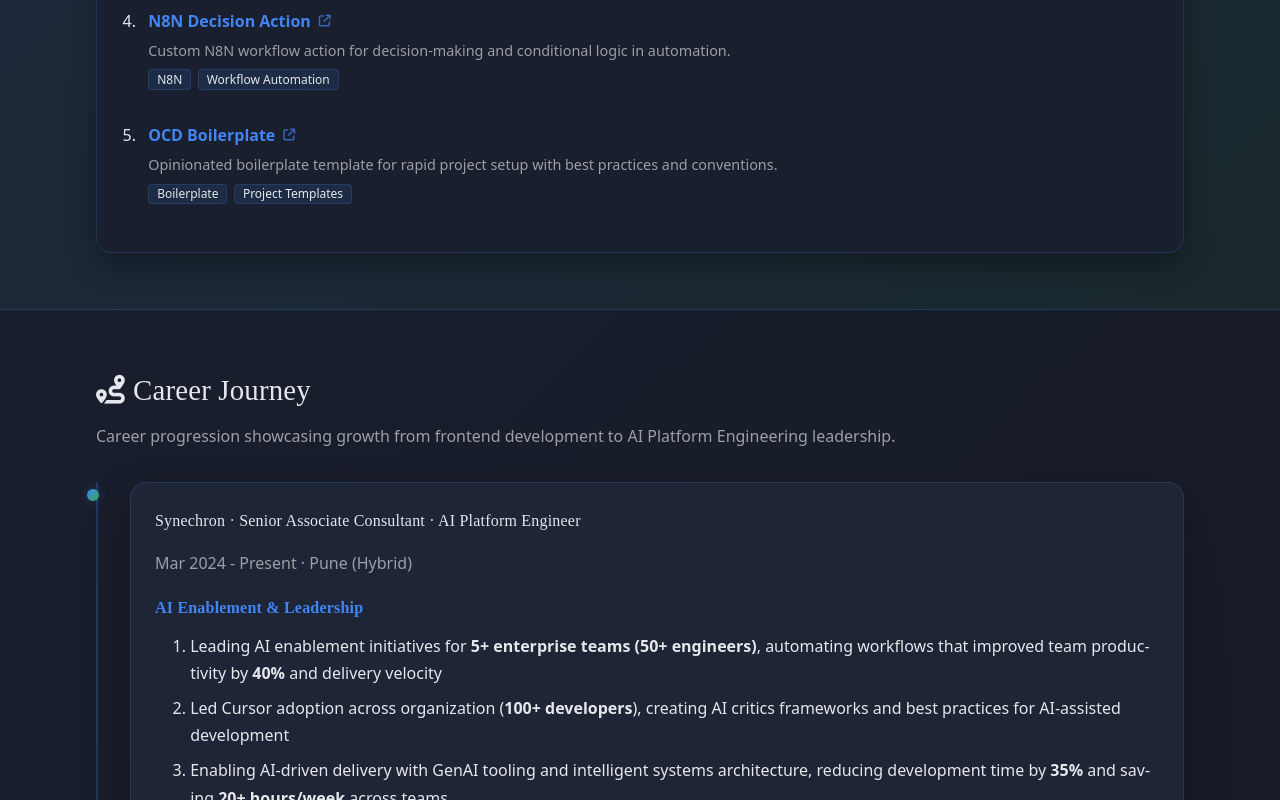
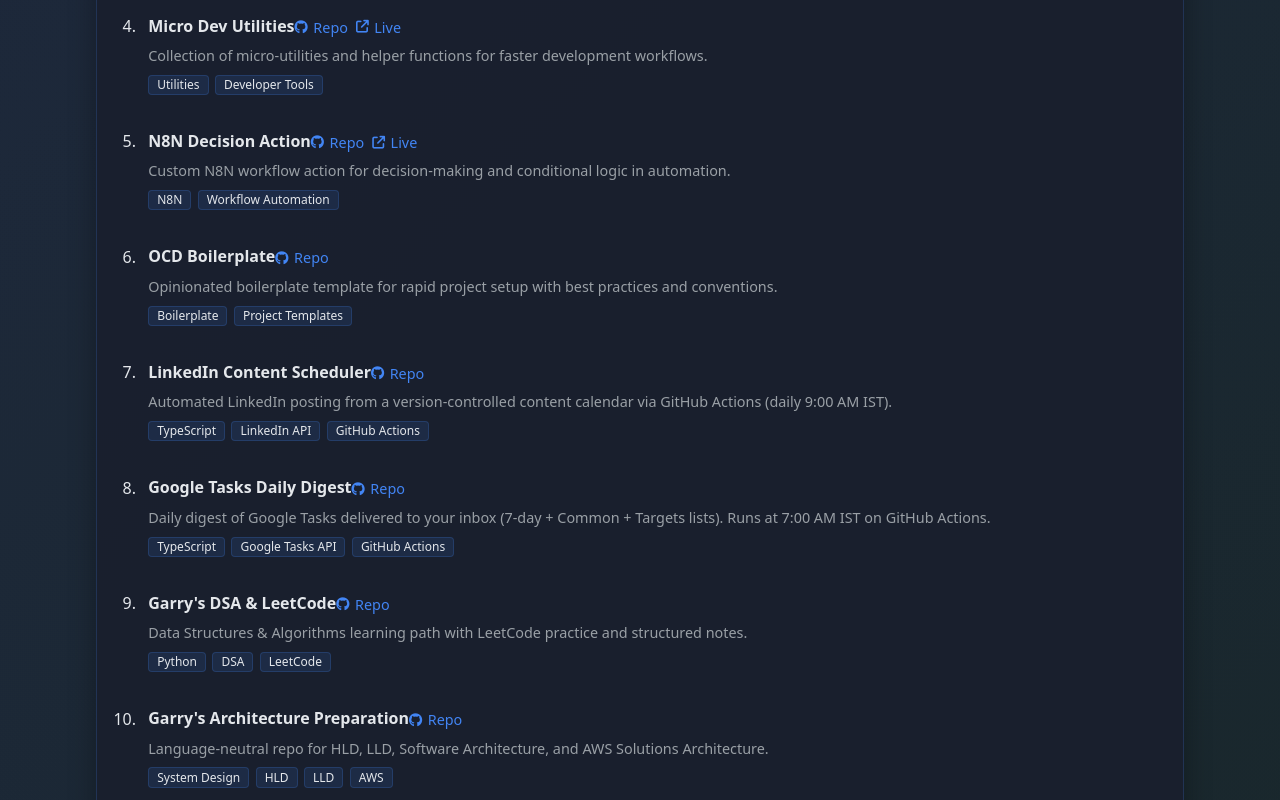
Before and after one commit to girijashankarj/portfolio, a React (Vite) app: page / in a window 1280 px wide. Shown: the part 7760-8560 px from the top of the page. Built offline with nearby package versions, Linux system fonts and the light colour scheme; no server answers.

Commit message:
Common Links

```diff
--- a/src/common/constants.ts
+++ b/src/common/constants.ts
@@ -6,10 +6,29 @@
     id: 'rag-harness',
     title: 'RAG Repo Harness',
     url: 'https://github.com/girijashankarj/garry-rag-repo-harness',
+    liveUrl: 'https://girijashankarj.github.io/garry-rag-repo-harness/',
     category: 'ai-ml',
     description: 'Retrieval-Augmented Generation (RAG) system for codebase knowledge extraction and intelligent Q&A.',
     technologies: ['RAG', 'LLM', 'Vector Databases', 'Semantic Search'],
     highlights: ['Codebase indexing', 'Semantic search', 'AI-powered Q&A']
+  },
+  {
+    id: 'tech-news-aggregator',
+    title: 'Tech News Aggregator',
+    url: 'https://github.com/girijashankarj/garry-tech-news-aggregator',
+    category: 'dev-tools',
+    description: 'Automated tech news aggregator: fetches RSS, filters by relevance, sends curated daily digests via email (GitHub Actions).',
+    technologies: ['TypeScript', 'RSS', 'GitHub Actions', 'Google Sheets'],
+    highlights: ['Daily digest', 'Per-subscriber topics', 'Zero-cost automation']
+  },
+  {
+    id: 'mlops-learnings',
+    title: 'MLOps Learnings',
+    url: 'https://github.com/girijashankarj/garry-mlops-learnings',
+    category: 'ai-ml',
+    description: 'Structured learning path for ML, Data Engineering, MLOps, and modern LLM tooling.',
+    technologies: ['Python', 'MLOps', 'Data Engineering', 'LLM'],
+    highlights: ['Learning path', 'Documentation', 'Best practices']
   },
   {
     id: 'tensorflow',
@@ -35,6 +54,7 @@
     id: 'clear-prompt',
     title: 'Clear Prompt',
     url: 'https://github.com/girijashankarj/garry-clear-prompt',
+    liveUrl: 'https://girijashankarj.github.io/garry-clear-prompt/',
     category: 'dev-tools',
     description: 'Prompt quality analyzer and optimizer for AI-assisted development with real-time scoring.',
     technologies: ['AI Tools', 'NLP', 'TypeScript', 'React'],
@@ -46,6 +66,7 @@
     id: 'micro-dev',
     title: 'Micro Dev Utilities',
     url: 'https://github.com/girijashankarj/garry-micro-dev-utilities',
+    liveUrl: 'https://girijashankarj.github.io/garry-micro-dev-utilities/',
     category: 'dev-tools',
     description: 'Collection of micro-utilities and helper functions for faster development workflows.',
     technologies: ['Utilities', 'Developer Tools'],
@@ -55,6 +76,7 @@
     id: 'n8n-decision',
     title: 'N8N Decision Action',
     url: 'https://github.com/girijashankarj/garry-n8n-decision-action',
+    liveUrl: 'https://girijashankarj.github.io/garry-n8n-decision-action/',
     category: 'dev-tools',
     description: 'Custom N8N workflow action for decision-making and conditional logic in automation.',
     technologies: ['N8N', 'Workflow Automation'],
@@ -68,6 +90,52 @@
     description: 'Opinionated boilerplate template for rapid project setup with best practices and conventions.',
     technologies: ['Boilerplate', 'Project Templates'],
     highlights: ['Quick setup', 'Best practices']
+  },
+  {
+    id: 'newsletter-subscription',
+    title: "Garry's Daily Digest — Newsletter",
+    url: 'https://github.com/girijashankarj/garry-newsletter-subscription-page',
+    liveUrl: 'https://girijashankarj.github.io/garry-newsletter-subscription-page/',
+    category: 'react-web',
+    description: 'Newsletter subscription page: subscribe/unsubscribe, topic tags, article count. React + Vite + Tailwind, Google Sheet via Apps Script.',
+    technologies: ['React 19', 'Vite 7', 'Tailwind v4', 'Apps Script'],
+    highlights: ['Live on GitHub Pages', '3-step wizard', 'Light/dark theme']
+  },
+  {
+    id: 'linkedin-scheduler',
+    title: 'LinkedIn Content Scheduler',
+    url: 'https://github.com/girijashankarj/garry-linkedin-scheduler',
+    category: 'dev-tools',
+    description: 'Automated LinkedIn posting from a version-controlled content calendar via GitHub Actions (daily 9:00 AM IST).',
+    technologies: ['TypeScript', 'LinkedIn API', 'GitHub Actions'],
+    highlights: ['Daily automation', 'Email notifications', 'CSV/JSON calendar']
+  },
+  {
+    id: 'google-tasks-digest',
+    title: 'Google Tasks Daily Digest',
+    url: 'https://github.com/girijashankarj/garry-google-tasks-digest',
+    category: 'dev-tools',
+    description: 'Daily digest of Google Tasks delivered to your inbox (7-day + Common + Targets lists). Runs at 7:00 AM IST on GitHub Actions.',
+    technologies: ['TypeScript', 'Google Tasks API', 'GitHub Actions'],
+    highlights: ['HTML email digest', 'Pending tasks only', 'Zero cost']
+  },
+  {
+    id: 'dsa-leet',
+    title: "Garry's DSA & LeetCode",
+    url: 'https://github.com/girijashankarj/garry-dsa-leet',
+    category: 'dev-tools',
+    description: 'Data Structures & Algorithms learning path with LeetCode practice and structured notes.',
+    technologies: ['Python', 'DSA', 'LeetCode'],
+    highlights: ['Structured learning', 'Patterns & solutions']
+  },
+  {
+    id: 'architecture-prep',
+    title: "Garry's Architecture Preparation",
+    url: 'https://github.com/girijashankarj/garry-architecture-prep',
+    category: 'dev-tools',
+    description: 'Language-neutral repo for HLD, LLD, Software Architecture, and AWS Solutions Architecture.',
+    technologies: ['System Design', 'HLD', 'LLD', 'AWS'],
+    highlights: ['Interview prep', 'Design patterns', 'AWS cert focus']
   },
 
   // React/Web Projects
@@ -108,9 +176,19 @@
     highlights: ['Full-stack auth', 'Modern UI', 'JWT tokens']
   },
   {
+    id: 'python-backend',
+    title: 'Garry Python Backend',
+    url: 'https://github.com/girijashankarj/garry-python-backend',
+    category: 'fullstack',
+    description: 'Production-ready FastAPI backend: SQLAlchemy async, JWT auth, rate limiting, structured logging, Docker, AWS deployment.',
+    technologies: ['FastAPI', 'PostgreSQL', 'JWT', 'Docker', 'AWS'],
+    highlights: ['CRUD + auth', 'Rate limiting', 'ECS/Lambda ready']
+  },
+  {
     id: 'react-patterns',
     title: 'React Concepts & Patterns',
-    url: 'https://girijashankarj.github.io/discuss_react_patterns/',
+    url: 'https://github.com/girijashankarj/discuss_react_patterns',
+    liveUrl: 'https://girijashankarj.github.io/discuss_react_patterns/',
     category: 'react-web',
     description: 'Educational website explaining React concepts, patterns, and best practices with interactive examples.',
     technologies: ['Documentation', 'Education', 'React'],
@@ -148,7 +226,8 @@
   {
     id: 'idkjs',
     title: 'I Don\'t Know JS - Series',
-    url: 'https://girijashankarj.github.io/idkjs_javascript_series/',
+    url: 'https://github.com/girijashankarj/idkjs_javascript_series',
+    liveUrl: 'https://girijashankarj.github.io/idkjs_javascript_series/',
     category: 'javascript',
     description: 'Educational series exploring JavaScript fundamentals, advanced concepts, and language quirks.',
     technologies: ['JavaScript', 'Education', 'Documentation'],
@@ -169,6 +248,7 @@
     id: 'kings-riders',
     title: 'Kings Royal Riders (JavaScript)',
     url: 'https://github.com/girijashankarj/kings-royal-riders',
+    liveUrl: 'https://girijashankarj.github.io/kings-royal-riders/',
     category: 'fullstack',
     description: 'Interactive web application showcasing JavaScript capabilities and modern web features.',
     technologies: ['JavaScript', 'Web APIs'],
--- a/src/components/sections/Projects.tsx
+++ b/src/components/sections/Projects.tsx
@@ -41,17 +41,19 @@
                 e.currentTarget.style.backgroundColor = 'transparent'
               }}
             >
+              <span style={{ fontWeight: 600 }}>{project.title}</span>
+              <span style={{ display: 'inline-flex', flexWrap: 'wrap', gap: '0.5rem', marginTop: '0.25rem' }}>
                 <a
                   href={project.url}
                   target="_blank"
                   rel="noopener noreferrer"
                   style={{
                     color: 'var(--accent)',
-                  fontWeight: 600,
+                    fontSize: '0.9rem',
                     textDecoration: 'none',
                     display: 'inline-flex',
                     alignItems: 'center',
-                  gap: '0.5rem',
+                    gap: '0.35rem',
                     cursor: 'pointer',
                     transition: 'all 0.2s ease',
                     borderBottom: '1px solid transparent',
@@ -59,17 +61,45 @@
                   onMouseEnter={(e) => {
                     e.currentTarget.style.color = 'var(--accent-2)'
                     e.currentTarget.style.borderBottomColor = 'var(--accent-2)'
-                  e.currentTarget.style.transform = 'translateX(2px)'
                   }}
                   onMouseLeave={(e) => {
                     e.currentTarget.style.color = 'var(--accent)'
                     e.currentTarget.style.borderBottomColor = 'transparent'
-                  e.currentTarget.style.transform = 'translateX(0)'
                   }}
                 >
-                <span>{project.title}</span>
-                <i className="fa-solid fa-external-link" style={{ fontSize: '0.75rem', opacity: 0.7 }}></i>
+                  <i className="fa-brands fa-github" style={{ fontSize: '0.85rem' }}></i>
+                  Repo
                 </a>
+                {project.liveUrl && (
+                  <a
+                    href={project.liveUrl}
+                    target="_blank"
+                    rel="noopener noreferrer"
+                    style={{
+                      color: 'var(--accent)',
+                      fontSize: '0.9rem',
+                      textDecoration: 'none',
+                      display: 'inline-flex',
+                      alignItems: 'center',
+                      gap: '0.35rem',
+                      cursor: 'pointer',
+                      transition: 'all 0.2s ease',
+                      borderBottom: '1px solid transparent',
+                    }}
+                    onMouseEnter={(e) => {
+                      e.currentTarget.style.color = 'var(--accent-2)'
+                      e.currentTarget.style.borderBottomColor = 'var(--accent-2)'
+                    }}
+                    onMouseLeave={(e) => {
+                      e.currentTarget.style.color = 'var(--accent)'
+                      e.currentTarget.style.borderBottomColor = 'transparent'
+                    }}
+                  >
+                    <i className="fa-solid fa-external-link" style={{ fontSize: '0.8rem' }}></i>
+                    Live
+                  </a>
+                )}
+              </span>
               {project.description && (
                 <p style={{
                   margin: '0.25rem 0 0 0',
--- a/src/types/index.ts
+++ b/src/types/index.ts
@@ -5,6 +5,8 @@
   title: string
   url: string
   category: ProjectCategory
+  /** When set, project has a live demo; url = repo, this = demo. Shown as "Live" link. */
+  liveUrl?: string
   description?: string
   technologies?: string[]
   highlights?: string[]
```
Also changed, not shown: 1 other file (tests, documents, lock files or other folders). Lines whose indentation alone changed are shown as unchanged.
